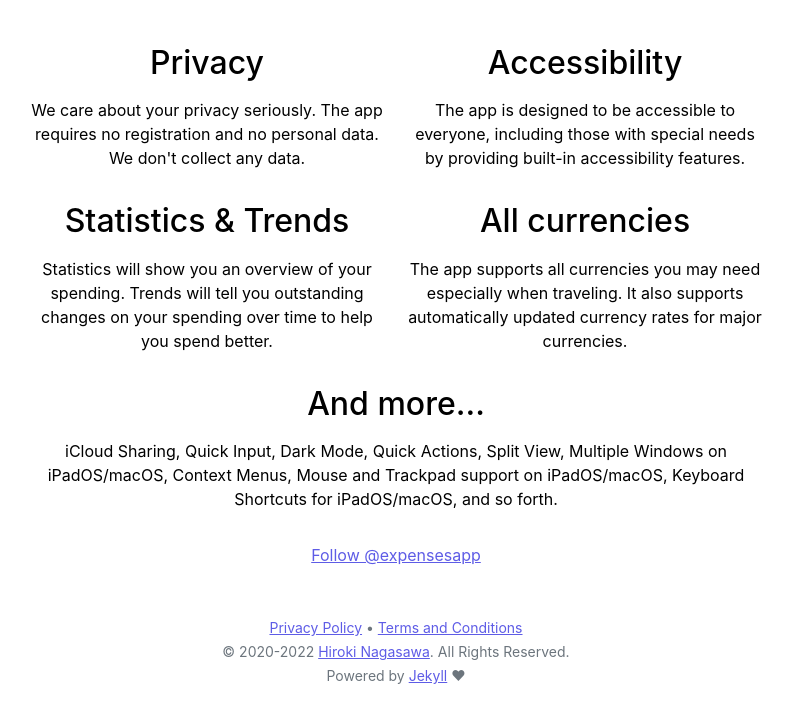
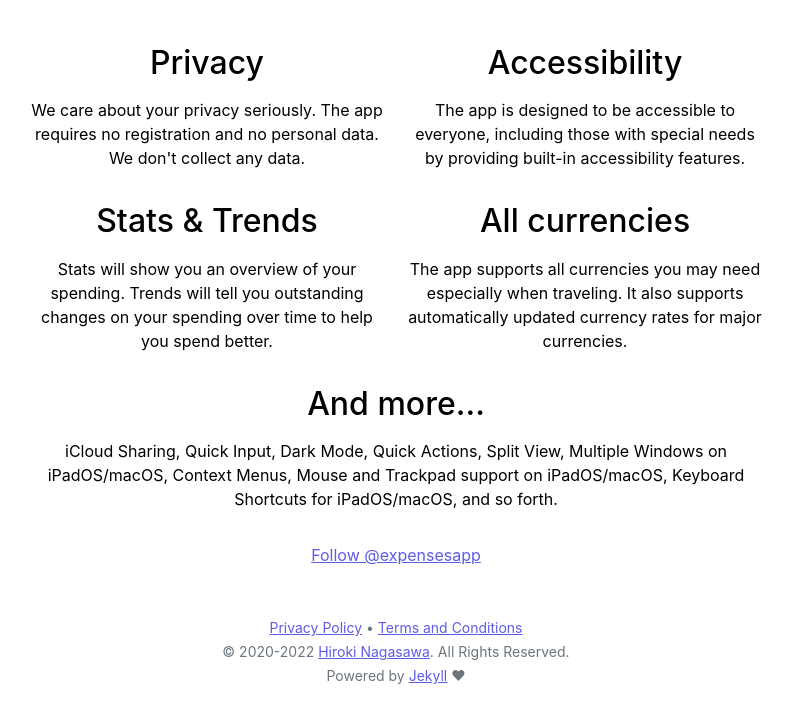
Before and after one commit to bluecometlabs/getexpenses.app, a Jekyll site: the page built from pages/index.md, in a window 1280 px wide, cut to the strip 802-1505 px from the top of the page. Shown: the whole strip, without its empty margins (244-1037 px from the left). Built offline with Jekyll 4.4.1, drawn with Linux system fonts in a browser that asks for light colours; comment, search, counter and statistics services are not loaded.

Commit message:
Replace 'Statistics' with 'Stats'

```diff
--- a/_includes/index.html
+++ b/_includes/index.html
@@ -43,8 +43,8 @@
     </div>
     <div class="row">
         <div class="col-sm">
-            <h2>Statistics & Trends</h2>
-            <p>Statistics will show you an overview of your spending. Trends will tell you outstanding changes on your spending over time to help you spend better.</p>
+            <h2>Stats & Trends</h2>
+            <p>Stats will show you an overview of your spending. Trends will tell you outstanding changes on your spending over time to help you spend better.</p>
         </div>
         <div class="col-sm">
             <h2>All currencies</h2>
```
